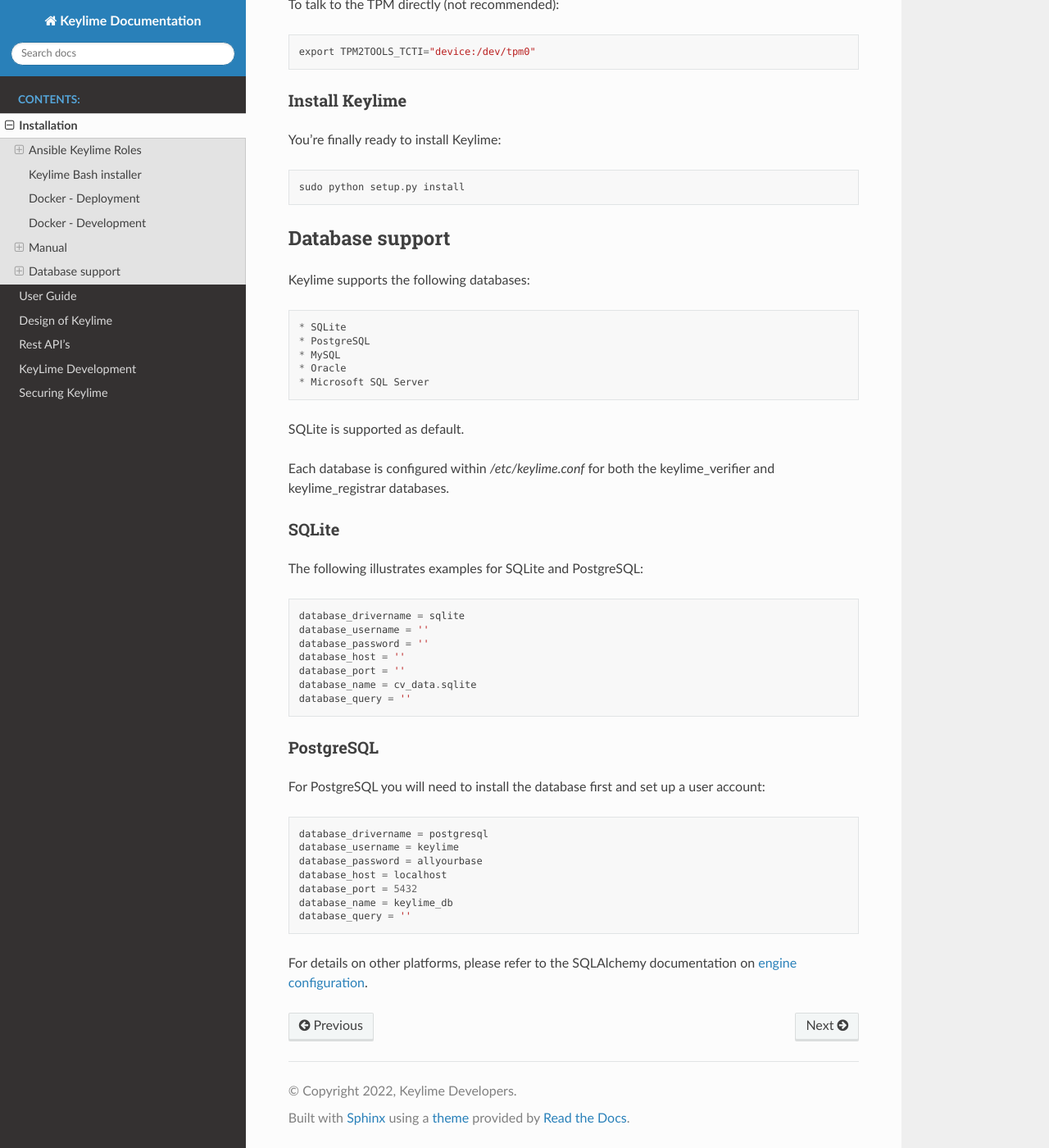
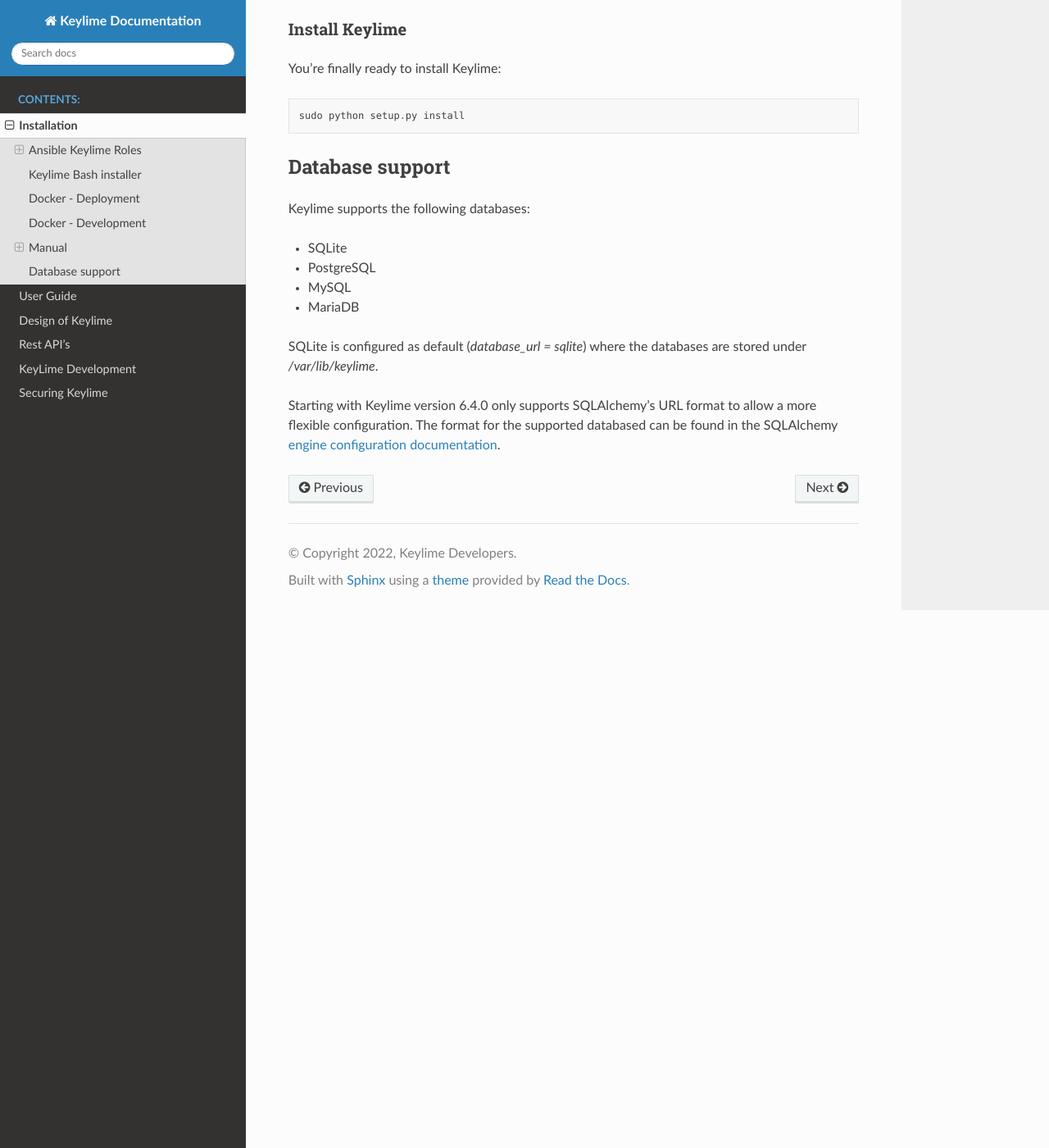
Before and after one commit to keylime/keylime, a Sphinx documentation site: the page built from docs/installation.rst, in a window 1280 px wide and 1400 px high, scrolled down 4325 px. Shown: the whole window at 82% size. Built offline with Sphinx 7.4.7 and the Read the Docs theme 2.0.0, drawn with Linux system fonts in a browser that asks for light colours; some of the changed text lies outside the part shown.

Commit message:
docs: update installation instructions
- make Rust agent the official agent
- update required Python packages
- update SQL configuration
- change required Python version to 3.6

Signed-off-by: Thore Sommer <mail@thson.de>

```diff
--- a/docs/installation.rst
+++ b/docs/installation.rst
@@ -8,12 +8,7 @@
 ---------------------
 
 An Ansible role to deploy `Keylime <https://github.com/keylime/keylime>`_
-, alongside the `Keylime Rust cloud agent <https://github.com/keylime/rust-keylime>`_
-
-.. warning::
-    Please note that the Rust cloud agent is still under early stages of development.
-    Those wishing to test drive Keylimes functionality should use the existing
-    Python based cloud agent `keylime_agent` until later notice.
+, alongside the `Keylime Rust agent <https://github.com/keylime/rust-keylime>`_
 
 This role deploys Keylime for use with a Hardware TPM.
 
@@ -75,22 +70,19 @@
     keylime_agent
 
 
-Rust Cloud agent
+Rust agent
 ~~~~~~~~~~~~~~~
+.. info::
+    The Rust agent is the official agent for Keylime and replaces the Python implementation.
+    For the rust agent a different configuration file is used (by default `/etc/keylime/agent.conf`)
+    which is **not** interchangeable with the old Python configuration.
 
-To start the rust cloud agent, navigate to it's repository directory and use
-cargo to run::
-
-    [root@localhost rust-keylime]# RUST_LOG=keylime_agent=trace cargo run
-        Finished dev [unoptimized + debuginfo] target(s) in 0.28s
-        Running `target/debug/keylime_agent`
-        INFO  keylime_agent > Starting server...
-        INFO  keylime_agent > Listening on http://127.0.0.1:1337
+Installation instructions can be found in the `README.md <https://github.com/keylime/rust-keylime>`_ for the Rust agent.
 
 Keylime Bash installer
 ----------------------
 
-Keylime requires Python 3.7 for dataclasses support.
+Keylime requires Python 3.6 or greater.
 
 Installation can be performed via an automated shell script, `installer.sh`. The
 following command line options are available::
@@ -99,8 +91,8 @@
     Options:
     -k              Download Keylime (stub installer mode)
     -t              Create tarball with keylime_agent
-    -m              Use modern TPM 2.0 libraries (vs. TPM 1.2)
-    -s              Install TPM in socket/simulator mode (vs. chardev)
+    -m              Use modern TPM 2.0 libraries; this is the default
+    -s              Install & use a Software TPM emulator (development only)
     -p PATH         Use PATH as Keylime path
     -h              This help info
 
@@ -132,7 +124,7 @@
 Manual
 ------
 
-Keylime requires Python 3.7 or newer to work properly out of the box because older versions do not support dataclasses.
+Keylime requires Python 3.6 or greater.
 
 Python-based prerequisites
 ~~~~~~~~~~~~~~~~~~~~~~~~~~
@@ -152,7 +144,10 @@
 * python-gnupg>=0.4.6
 * packaging>=16.0
 * psutil>=5.4.2
-
+* lark>=1.0.0
+* pyasn1>=0.4.2
+* pyasn1-modules>=0.2.1
+* jinja2>=3.0.0
 
 The current list of required packages can be found `here <https://github.com/keylime/keylime/blob/master/requirements.txt>`_.
 
@@ -221,45 +216,15 @@
 Database support
 ---------------------
 
-Keylime supports the following databases::
+Keylime supports the following databases:
 
 * SQLite
 * PostgreSQL
 * MySQL
-* Oracle
-* Microsoft SQL Server
+* MariaDB
 
-SQLite is supported as default.
+SQLite is configured as default (`database_url = sqlite`) where the databases are stored under `/var/lib/keylime`.
 
-Each database is configured within `/etc/keylime.conf` for both the keylime_verifier
-and keylime_registrar databases.
-
-SQLite
-~~~~~~
-
-The following illustrates examples for SQLite and PostgreSQL::
-
-    database_drivername = sqlite
-    database_username = ''
-    database_password = ''
-    database_host = ''
-    database_port = ''
-    database_name = cv_data.sqlite
-    database_query = ''
-
-PostgreSQL
-~~~~~~~~~~
-
-For PostgreSQL you will need to install the database first and set up a user
-account::
-
-    database_drivername = postgresql
-    database_username = keylime
-    database_password = allyourbase
-    database_host = localhost
-    database_port = 5432
-    database_name = keylime_db
-    database_query = ''
-
-For details on other platforms, please refer to the SQLAlchemy documentation
-on `engine configuration <https://docs.sqlalchemy.org/en/13/core/engines.html>`_.
+Starting with Keylime version 6.4.0 only supports SQLAlchemy's URL format to allow a more flexible configuration.
+The format for the supported databased can be found in the SQLAlchemy
+`engine configuration documentation <https://docs.sqlalchemy.org/en/14/core/engines.html#database-urls>`_.
```
